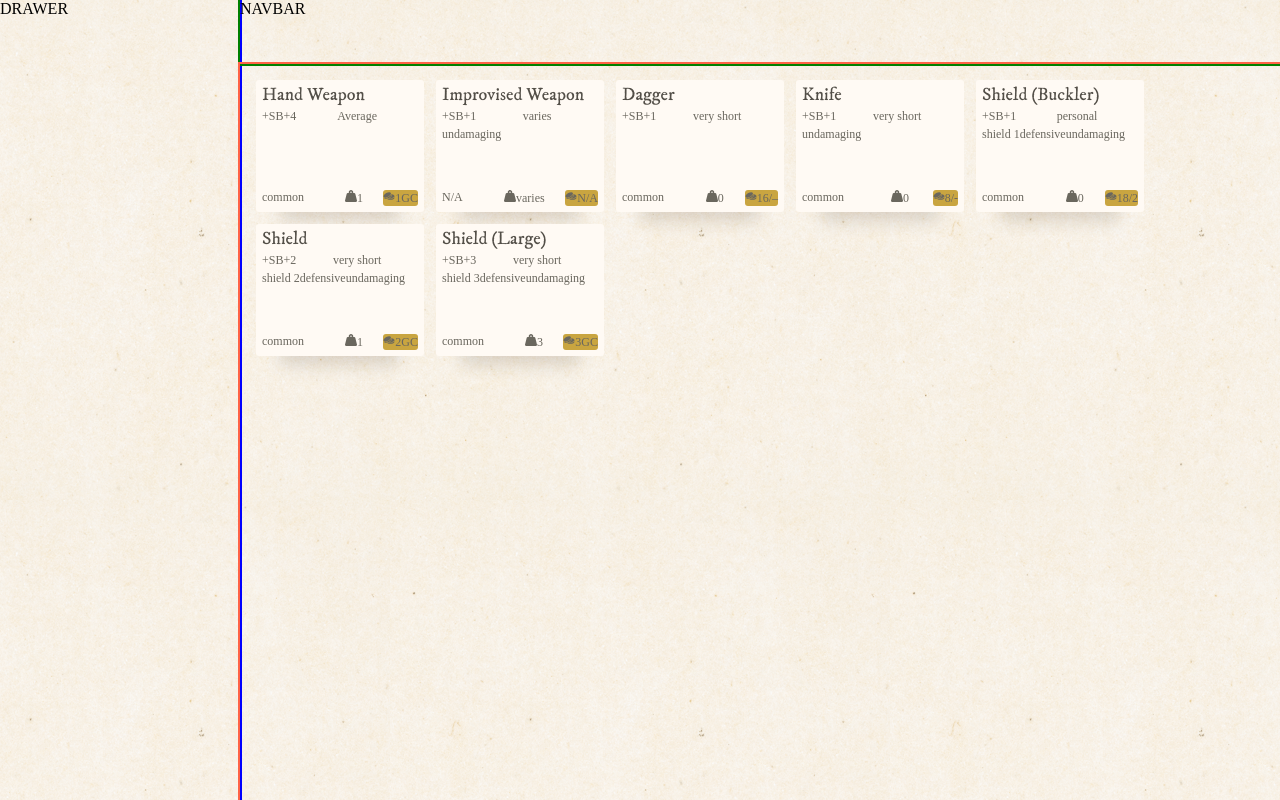
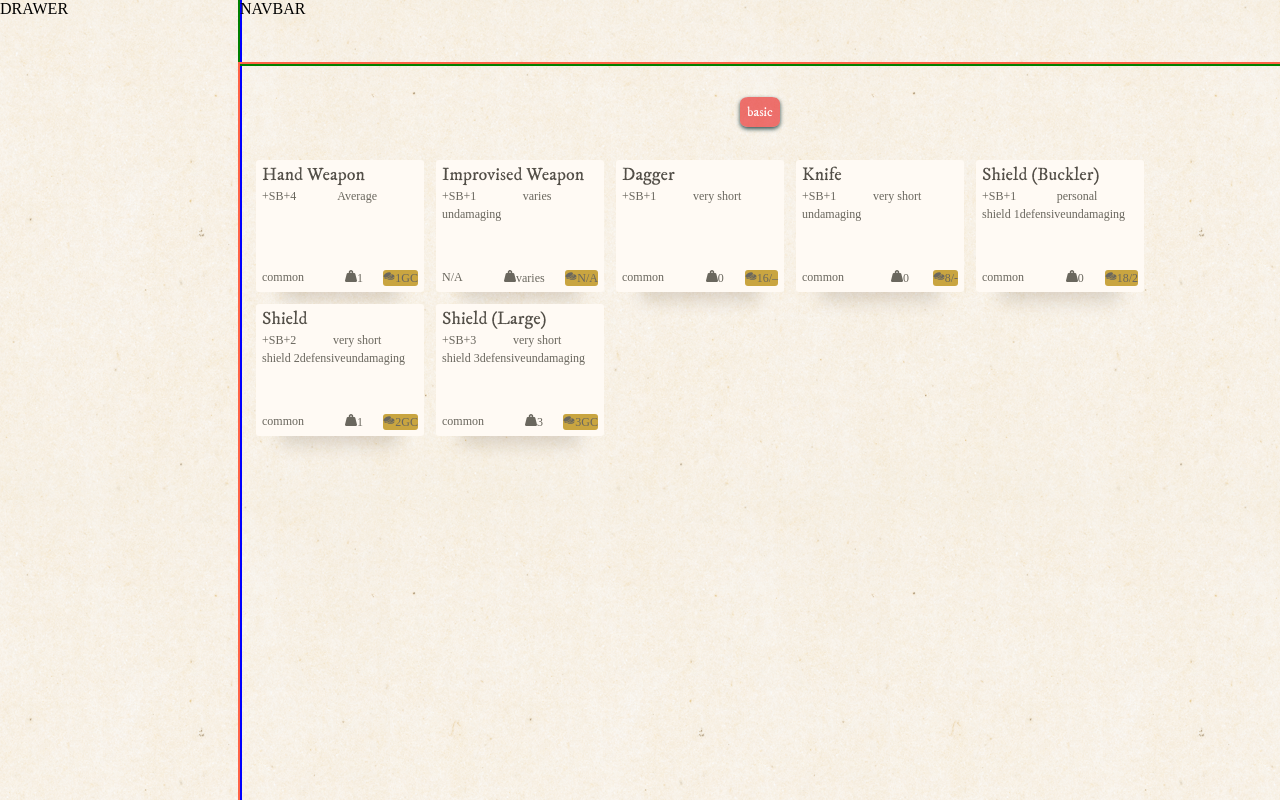
Before and after one commit to Hodwall/empire-chronicler, a React (Vite) app: page / in a window 1280 px wide. Built offline with nearby package versions, Linux system fonts and the light colour scheme; a web font is replaced by a local one.

Commit message:
Adds filter button component

```diff
--- /dev/null
+++ b/src/Components/Filterbutton/Filterbutton.css
@@ -0,0 +1,26 @@
+.Buttons {
+    display: flex;
+    height: 4em;
+    justify-content: center;
+    margin-bottom: 1em;
+}
+
+.Basic {
+    font-family: 'IM Fell DW Pica';
+    margin: auto;
+    background-color: hsla(0, 80%, 50%, 0.600);
+    color: white;
+    border: none;
+    border-radius: 20%;
+    padding: 5px;
+    height: 30px;
+    width: 40px;
+    box-shadow: 0 2px 4px darkslategray;
+    cursor: pointer;
+    transition: 0.25s;
+}
+
+.Basic:hover {
+    background-color: hsla(0, 80%, 50%, 0.800);
+    transition: 0.25s
+}
--- /dev/null
+++ b/src/Components/Filterbutton/Filterbutton.tsx
@@ -0,0 +1,14 @@
+import './Filterbutton.css';
+
+const Filterbutton = () => {
+
+
+    return (
+        <div className='Buttons'>
+            <button className='Basic'>basic</button>
+        </div>
+
+    )
+}
+
+export default Filterbutton;
--- a/src/Components/Section/Section.tsx
+++ b/src/Components/Section/Section.tsx
@@ -1,9 +1,12 @@
 import './Section.css';
 import Weapons from '../../Pages/Weapons/Weapons.tsx';
+import Filterbutton from '../Filterbutton/Filterbutton.tsx';
 
 const Section = () => {
+
   return (
     <div className="Section">
+      <Filterbutton />
       <Weapons />
     </div>
   );
```
